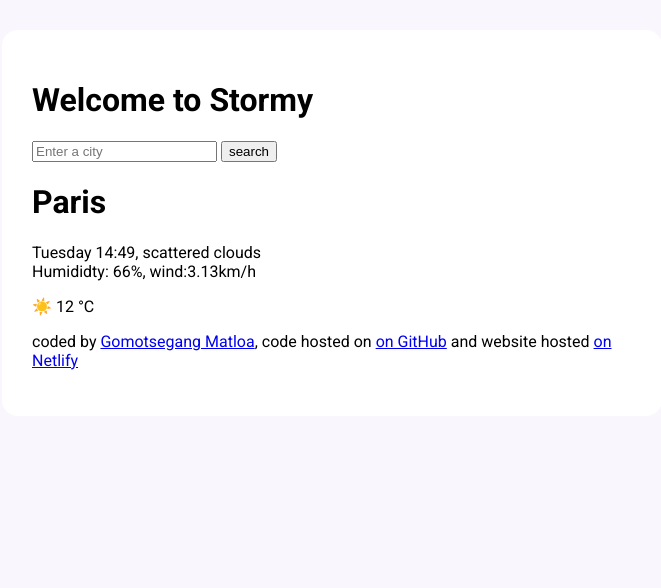
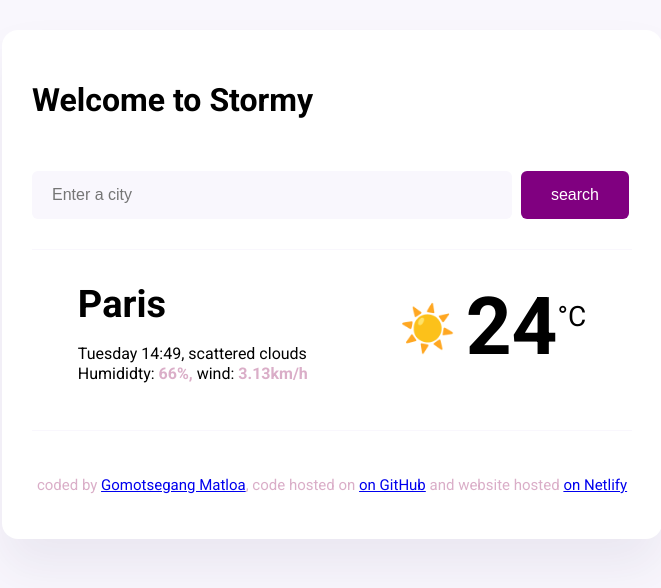
Before and after one commit to Gomotsegang1/Stormaloo_VanillaJs, a plain HTML site: page index.html in a window 1280 px wide. Shown: the whole page, without its empty margins (308-969 px from the left). Drawn offline with Linux system fonts and the light colour scheme.

Commit message:
Added CSS to the HTML

```diff
--- a/index.html
+++ b/index.html
@@ -16,21 +16,33 @@
     <body>
       <h1>Welcome to Stormy</h1>
       <header>
-        <form>
-          <input type="search" placeholder="Enter a city" required />
-          <input type="submit" value="search" />
+        <form class="search-form">
+          <input
+            type="search"
+            placeholder="Enter a city"
+            required
+            class="search-form-input"
+          />
+          <input type="submit" value="search" class="search-form-button" />
         </form>
       </header>
       <main>
-        <div>
-          <h1>Paris</h1>
-          <p>
-            Tuesday 14:49, scattered clouds
-            <br />
-            Humididty: 66%, wind:3.13km/h
-          </p>
+        <div class="weather-app-data">
+          <div>
+            <h1 class="weather-app-city">Paris</h1>
+            <p class="weather-app-details">
+              Tuesday 14:49, scattered clouds
+              <br />
+              Humididty: <strong> 66%,</strong> wind:
+              <strong> 3.13km/h </strong>
+            </p>
+          </div>
+          <div class="current-temperature">
+            <span class="current-temperature-icon">☀️</span
+            ><span class="current-temperature-value">24</span
+            ><span class="current-temperature-unit">°C</span>
+          </div>
         </div>
-        <div>☀️ 12 °C</div>
       </main>
     </body>
     <footer>
--- a/style.css
+++ b/style.css
@@ -7,6 +7,77 @@ body {
   background-color: white;
   max-width: 600px;
   padding: 30px;
+  box-shadow: 0 30px 50px rgba(65, 50, 100, 0.08);
   border-radius: 16px;
   margin: 30px auto;
 }
+.a {
+  color: rgba(194, 120, 163, 0.6);
+}
+header {
+  border-bottom: 1px solid #f9f7fd;
+  padding: 30px 0;
+}
+.search-form-input {
+  background-color: #f9f7fd;
+  border: none;
+  border-radius: 6px;
+  width: 80%;
+  font-size: 16px;
+  padding: 15px 20px;
+}
+.search-form-button {
+  background: purple;
+  padding: 15px 30px;
+  border: none;
+  border-radius: 6px;
+  color: white;
+  font-size: 16px;
+  margin-left: 5px;
+}
+.weather-app-data {
+  display: flex;
+  justify-content: space-around;
+}
+.weather-app-city {
+  margin: 0;
+  font-size: 38px;
+  line-height: 48px;
+}
+.weather-app-details {
+  font-size: 16px;
+  line-height: 20px;
+}
+.weather-app-details strong {
+  color: rgba(194, 120, 163, 0.6);
+}
+.current-temperature {
+  display: flex;
+}
+.current-temperature-icon {
+  position: relative;
+  margin-top: 22px;
+  font-size: 45px;
+  margin-right: 10px;
+}
+
+.current-temperature-value {
+  font-size: 80px;
+  font-weight: bold;
+}
+
+.current-temperature-unit {
+  font-size: 28px;
+  position: relative;
+  margin-top: 20px;
+}
+main {
+  padding: 30px 0;
+}
+footer {
+  border-top: 1px solid #f9f7fd;
+  padding: 30px 0 0 0;
+  text-align: center;
+  font-size: 15px;
+  color: rgba(194, 120, 163, 0.6);
+}
```
